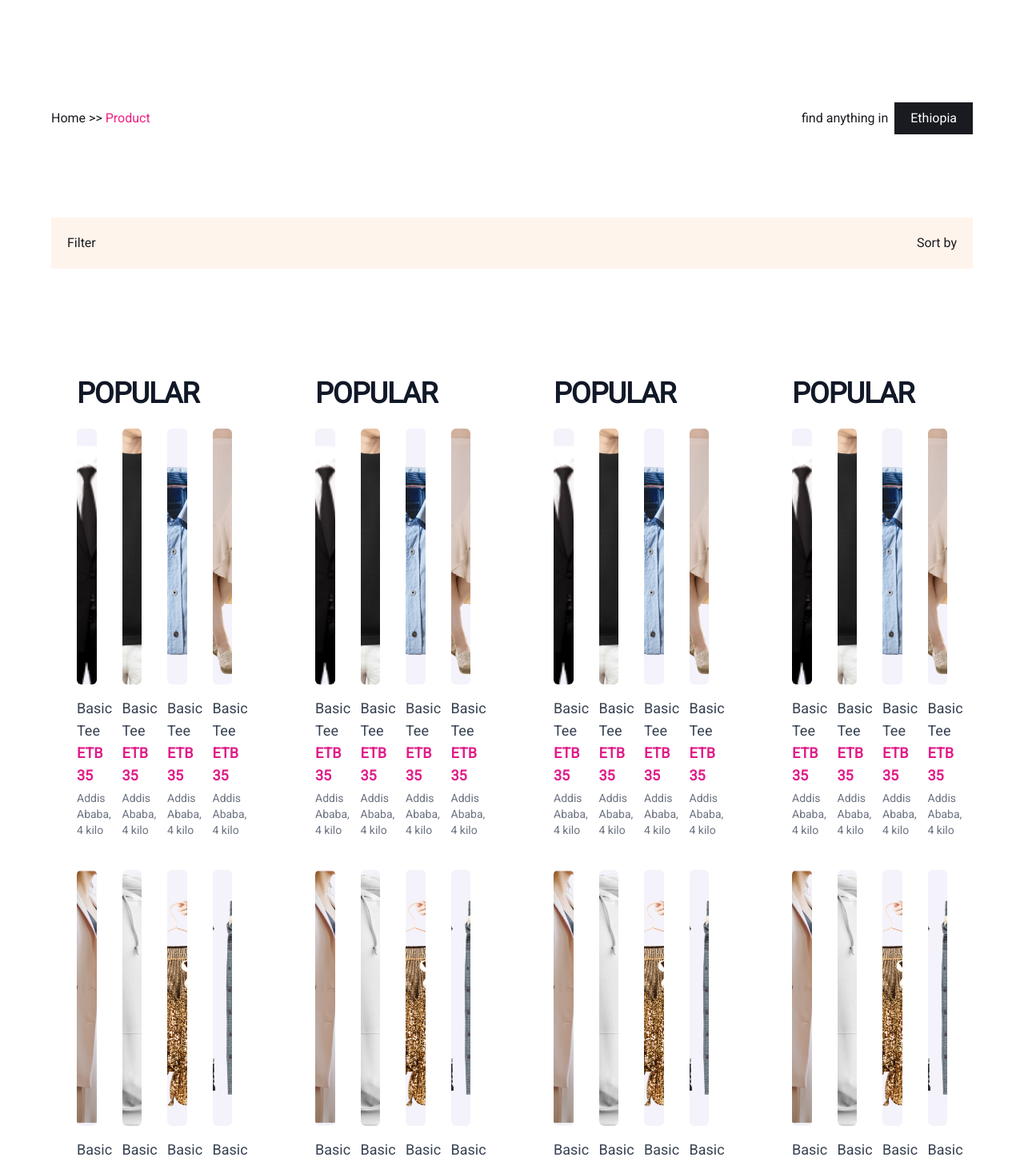
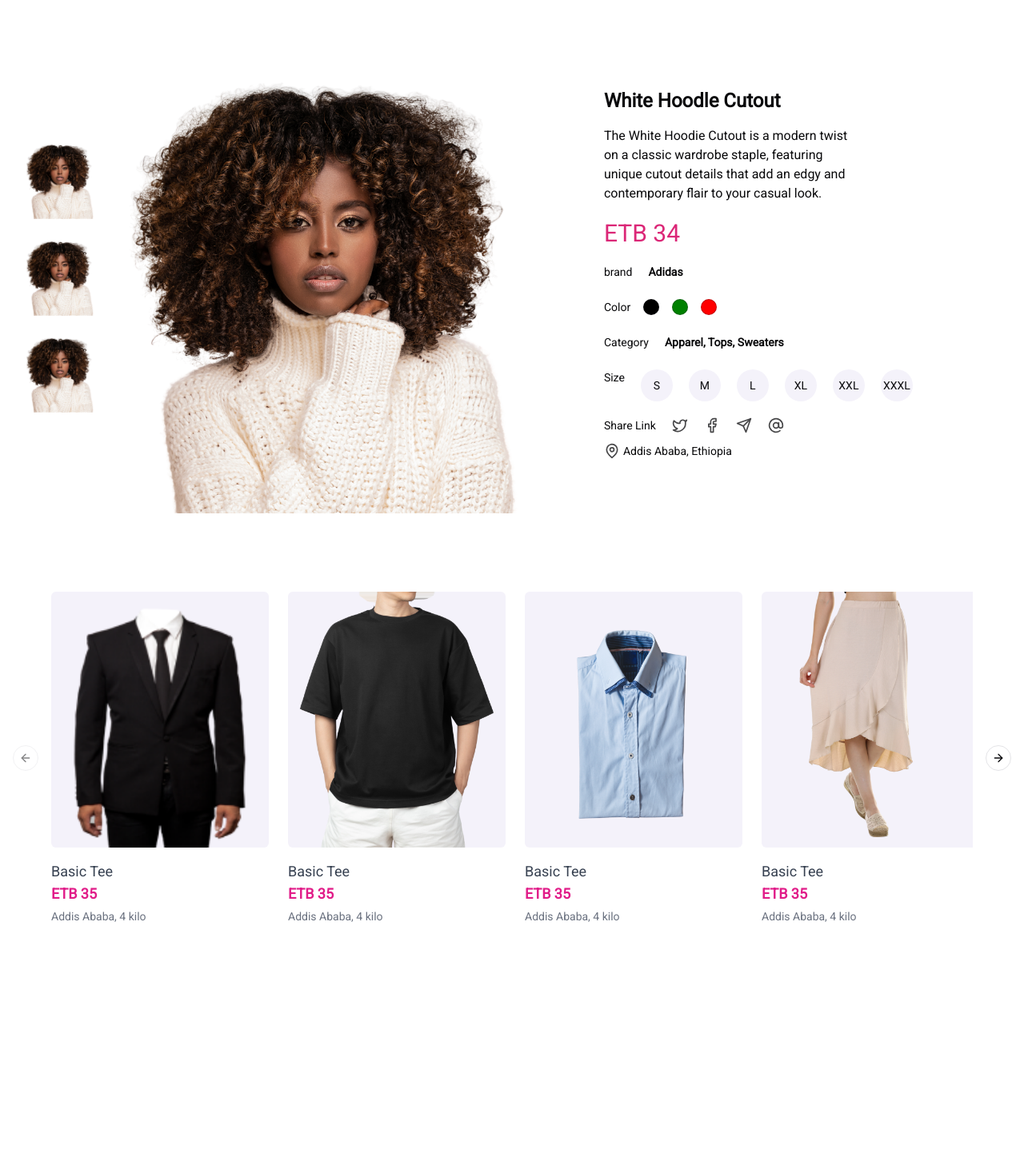
Before and after one commit to duressa-feyissa/StyleHub, a Next.js app in the folder web/: page /product in a window 1280 px wide. Shown: the top 1457 px of the page at 80% size. After the commit the page ends 1252 px from the top, so only its background shows below. Built offline with nearby package versions, Linux system fonts and the light colour scheme.

Commit message:
feat: Complete Single Product Layout

```diff
--- a/web/app/product/page.tsx
+++ b/web/app/product/page.tsx
@@ -1,83 +1,124 @@
-import React from "react";
+import {
+  Carousel,
+  CarouselContent,
+  CarouselItem,
+  CarouselNext,
+  CarouselPrevious,
+} from "@/components/ui/carousel";
 import Image from "next/image";
-import Product from "../../components/landing/Product";
+import image from "../../public/hero/Image-2.png";
+import ProductCard from "../../components/landing/ProductCard";
+import { AtSign, Facebook, MapPin, SendIcon, Twitter } from "lucide-react";
 
-const page = () => {
+const product = {
+  id: 1,
+  name: "Basic Tee",
+  href: "#",
+  imageSrc: "/products/5.png",
+  imageAlt: "Front of men's Basic Tee in black.",
+  price: "35",
+  location: "Addis Ababa, 4 kilo",
+};
+
+export default function Page() {
   return (
-    <div className="flex flex-col p-16 text-black gap-10">
-      <div className="flex justify-between items-center py-16">
-        <div>
-          <p className="font-Poppins">
-            Home {">>"} <span className="text-[#EE1E80]">Product</span>
-          </p>
+    <div className="w-full flex flex-col items-center justify-center gap-y-24 pt-10 lg:container">
+      <div className="flex justify-center items-center gap-x-24">
+        <div className="flex gap-x-10">
+          <div className="flex flex-col gap-y-4 justify-center items-center">
+            <Image src={image} alt="image" width={233} height={233} />
+            <Image src={image} alt="image" width={233} height={233} />
+            <Image src={image} alt="image" width={233} height={233} />
+          </div>
+          <Image src={image} alt="image" width={500} height={500} />
         </div>
-        <div className="flex items-center justify-center gap-2 ">
-          <p>find anything in </p>
-          <div className="bg-black text-white px-5 py-2">
-            <p>Ethiopia</p>
+        <div className="flex flex-col items-start justify-start gap-y-5 w-1/2">
+          <div className="flex flex-col justify-start items-start gap-y-4 pr-44">
+            <p className="text-2xl font-semibold">White Hoodle Cutout</p>
+            <p className="text-md text-Outline">
+              The White Hoodie Cutout is a modern twist on a classic wardrobe
+              staple, featuring unique cutout details that add an edgy and
+              contemporary flair to your casual look.
+            </p>
+          </div>
+          <div>
+            <p className="text-3xl text-pink-600">ETB 34</p>
+          </div>
+          <div className="flex flex-col gap-y-6 text-sm">
+            <div className="flex gap-x-5">
+              <p>brand</p>
+              <p className="font-semibold">Adidas</p>
+            </div>
+            <div className="flex gap-x-4">
+              <p>Color</p>
+              {["black", "green", "red"].map((color) => (
+                <div
+                  key={color}
+                  className={`w-5 h-5 rounded-full border border-opacity-25 border-onSurface`}
+                  style={{ backgroundColor: color }}
+                ></div>
+              ))}
+            </div>
+            <div className="flex gap-x-5">
+              <p>Category</p>
+              <p className="font-semibold">Apparel, Tops, Sweaters</p>
+            </div>
+            <div className="flex gap-x-5">
+              <p>Size</p>
+              <div className="flex gap-x-5 items-center w-full">
+                {["S", "M", "L", "XL", "XXL", "XXXL"].map((size) => (
+                  <div
+                    key={size}
+                    className="bg-surfaceContainerLow w-10 h-10 flex justify-center items-center rounded-full"
+                  >
+                    <p>{size}</p>
+                  </div>
+                ))}
+              </div>
+            </div>
+          </div>
+          <div className="flex flex-col gap-y-3 text-sm">
+            <div className="flex justify-center items-center gap-x-5">
+              <p>Share Link</p>
+              <div className="flex gap-x-5">
+                {[
+                  { social: "Twitter", icon: Twitter },
+                  { social: "Facebook", icon: Facebook },
+                  { social: "Telegram", icon: SendIcon },
+                  { social: "Mail", icon: AtSign },
+                ].map(({ social, icon: IconComponent }) => (
+                  <button
+                    key={social}
+                    className="flex justify-center items-center rounded-full"
+                  >
+                    <IconComponent className="opacity-75 w-5 h-5" />
+                  </button>
+                ))}
+              </div>
+            </div>
+            <div className="flex gap-x-1 justify-start items-center">
+              <MapPin className="w-5 h-5 opacity-75" />
+              <p>Addis Ababa, Ethiopia</p>
+            </div>
           </div>
         </div>
       </div>
-      <div className="flex justify-between items-center p-5 bg-[#FFF4EC]">
-        <p>Filter</p>
-        <p>Sort by</p>
-      </div>
-      <div className="grid grid-cols-4 grid-rows-3 gap-10 mb-8">
-        <Product
-          Name="Elegant Beige Blazar For Women"
-          Price={128}
-          image="/images/Elegant.png"
-        />
-        <Product
-          Name="Men Fashion Clothing Set"
-          Price={248}
-          image="/images/Men.png"
-        />
-        <Product
-          Name="Yellow Summer Dress"
-          Price={61}
-          image="/images/Yellow.png"
-        />
-        <Product
-          Name="White Hoodle Cutout"
-          Price={64}
-          image="/images/White.png"
-        />
-        <Product
-          Name="Women Dress Shoes"
-          Price={44}
-          image="/images/Women.png"
-        />
-        <Product
-          Name="Stylish Bespoke Jacket"
-          Price={44}
-          image="/images/Stylish.png"
-        />
-        <Product Name="Black T-Shirt" Price={34} image="/images/Black.png" />
-        <Product
-          Name="Gold glittery sequin party top"
-          Price={74}
-          image="/images/Gold.png"
-        />
-        <Product
-          Name="White Pullover Cutout"
-          Price={64}
-          image="/images/Pullover.png"
-        />
-        <Product
-          Name="Style Dress for Girls"
-          Price={140}
-          image="/images/Style.png"
-        />
-        <Product
-          Name="Men's Classic Blue Folded Cotton Shirt"
-          Price={56}
-          image="/images/Classic.png"
-        />
-        <Product Name="Women Dress" Price={49} image="/images/Dress.png" />
+      <div className="w-full pb-24 lg:container">
+        <Carousel>
+          <CarouselContent className="w-full gap-x-2">
+            {[1, 2, 3, 4, 5, 6, 7, 8].map((index) => (
+              <CarouselItem key={index} className="md:basis-1/2 lg:basis-1/4">
+                <ProductCard
+                  {...product}
+                  imageSrc={`/products/${index + 4}.png`}
+                />
+              </CarouselItem>
+            ))}
+          </CarouselContent>
+          <CarouselPrevious />
+          <CarouselNext />
+        </Carousel>
       </div>
     </div>
   );
-};
-
-export default page;
+}
--- /dev/null
+++ b/web/components/ui/carousel.tsx
@@ -0,0 +1,262 @@
+"use client"
+
+import * as React from "react"
+import useEmblaCarousel, {
+  type UseEmblaCarouselType,
+} from "embla-carousel-react"
+import { ArrowLeft, ArrowRight } from "lucide-react"
+
+import { cn } from "@/lib/utils"
+import { Button } from "@/components/ui/button"
+
+type CarouselApi = UseEmblaCarouselType[1]
+type UseCarouselParameters = Parameters<typeof useEmblaCarousel>
+type CarouselOptions = UseCarouselParameters[0]
+type CarouselPlugin = UseCarouselParameters[1]
+
+type CarouselProps = {
+  opts?: CarouselOptions
+  plugins?: CarouselPlugin
+  orientation?: "horizontal" | "vertical"
+  setApi?: (api: CarouselApi) => void
+}
+
+type CarouselContextProps = {
+  carouselRef: ReturnType<typeof useEmblaCarousel>[0]
+  api: ReturnType<typeof useEmblaCarousel>[1]
+  scrollPrev: () => void
+  scrollNext: () => void
+  canScrollPrev: boolean
+  canScrollNext: boolean
+} & CarouselProps
+
+const CarouselContext = React.createContext<CarouselContextProps | null>(null)
+
+function useCarousel() {
+  const context = React.useContext(CarouselContext)
+
+  if (!context) {
+    throw new Error("useCarousel must be used within a <Carousel />")
+  }
+
+  return context
+}
+
+const Carousel = React.forwardRef<
+  HTMLDivElement,
+  React.HTMLAttributes<HTMLDivElement> & CarouselProps
+>(
+  (
+    {
+      orientation = "horizontal",
+      opts,
+      setApi,
+      plugins,
+      className,
+      children,
+      ...props
+    },
+    ref
+  ) => {
+    const [carouselRef, api] = useEmblaCarousel(
+      {
+        ...opts,
+        axis: orientation === "horizontal" ? "x" : "y",
+      },
+      plugins
+    )
+    const [canScrollPrev, setCanScrollPrev] = React.useState(false)
+    const [canScrollNext, setCanScrollNext] = React.useState(false)
+
+    const onSelect = React.useCallback((api: CarouselApi) => {
+      if (!api) {
+        return
+      }
+
+      setCanScrollPrev(api.canScrollPrev())
+      setCanScrollNext(api.canScrollNext())
+    }, [])
+
+    const scrollPrev = React.useCallback(() => {
+      api?.scrollPrev()
+    }, [api])
+
+    const scrollNext = React.useCallback(() => {
+      api?.scrollNext()
+    }, [api])
+
+    const handleKeyDown = React.useCallback(
+      (event: React.KeyboardEvent<HTMLDivElement>) => {
+        if (event.key === "ArrowLeft") {
+          event.preventDefault()
+          scrollPrev()
+        } else if (event.key === "ArrowRight") {
+          event.preventDefault()
+          scrollNext()
+        }
+      },
+      [scrollPrev, scrollNext]
+    )
+
+    React.useEffect(() => {
+      if (!api || !setApi) {
+        return
+      }
+
+      setApi(api)
+    }, [api, setApi])
+
+    React.useEffect(() => {
+      if (!api) {
+        return
+      }
+
+      onSelect(api)
+      api.on("reInit", onSelect)
+      api.on("select", onSelect)
+
+      return () => {
+        api?.off("select", onSelect)
+      }
+    }, [api, onSelect])
+
+    return (
+      <CarouselContext.Provider
+        value={{
+          carouselRef,
+          api: api,
+          opts,
+          orientation:
+            orientation || (opts?.axis === "y" ? "vertical" : "horizontal"),
+          scrollPrev,
+          scrollNext,
+          canScrollPrev,
+          canScrollNext,
+        }}
+      >
+        <div
+          ref={ref}
+          onKeyDownCapture={handleKeyDown}
+          className={cn("relative", className)}
+          role="region"
+          aria-roledescription="carousel"
+          {...props}
+        >
+          {children}
+        </div>
+      </CarouselContext.Provider>
+    )
+  }
+)
+Carousel.displayName = "Carousel"
+
+const CarouselContent = React.forwardRef<
+  HTMLDivElement,
+  React.HTMLAttributes<HTMLDivElement>
+>(({ className, ...props }, ref) => {
+  const { carouselRef, orientation } = useCarousel()
+
+  return (
+    <div ref={carouselRef} className="overflow-hidden">
+      <div
+        ref={ref}
+        className={cn(
+          "flex",
+          orientation === "horizontal" ? "-ml-4" : "-mt-4 flex-col",
+          className
+        )}
+        {...props}
+      />
+    </div>
+  )
+})
+CarouselContent.displayName = "CarouselContent"
+
+const CarouselItem = React.forwardRef<
+  HTMLDivElement,
+  React.HTMLAttributes<HTMLDivElement>
+>(({ className, ...props }, ref) => {
+  const { orientation } = useCarousel()
+
+  return (
+    <div
+      ref={ref}
+      role="group"
+      aria-roledescription="slide"
+      className={cn(
+        "min-w-0 shrink-0 grow-0 basis-full",
+        orientation === "horizontal" ? "pl-4" : "pt-4",
+        className
+      )}
+      {...props}
+    />
+  )
+})
+CarouselItem.displayName = "CarouselItem"
+
+const CarouselPrevious = React.forwardRef<
+  HTMLButtonElement,
+  React.ComponentProps<typeof Button>
+>(({ className, variant = "outline", size = "icon", ...props }, ref) => {
+  const { orientation, scrollPrev, canScrollPrev } = useCarousel()
+
+  return (
+    <Button
+      ref={ref}
+      variant={variant}
+      size={size}
+      className={cn(
+        "absolute  h-8 w-8 rounded-full",
+        orientation === "horizontal"
+          ? "-left-12 top-1/2 -translate-y-1/2"
+          : "-top-12 left-1/2 -translate-x-1/2 rotate-90",
+        className
+      )}
+      disabled={!canScrollPrev}
+      onClick={scrollPrev}
+      {...props}
+    >
+      <ArrowLeft className="h-4 w-4" />
+      <span className="sr-only">Previous slide</span>
+    </Button>
+  )
+})
+CarouselPrevious.displayName = "CarouselPrevious"
+
+const CarouselNext = React.forwardRef<
+  HTMLButtonElement,
+  React.ComponentProps<typeof Button>
+>(({ className, variant = "outline", size = "icon", ...props }, ref) => {
+  const { orientation, scrollNext, canScrollNext } = useCarousel()
+
+  return (
+    <Button
+      ref={ref}
+      variant={variant}
+      size={size}
+      className={cn(
+        "absolute h-8 w-8 rounded-full",
+        orientation === "horizontal"
+          ? "-right-12 top-1/2 -translate-y-1/2"
+          : "-bottom-12 left-1/2 -translate-x-1/2 rotate-90",
+        className
+      )}
+      disabled={!canScrollNext}
+      onClick={scrollNext}
+      {...props}
+    >
+      <ArrowRight className="h-4 w-4" />
+      <span className="sr-only">Next slide</span>
+    </Button>
+  )
+})
+CarouselNext.displayName = "CarouselNext"
+
+export {
+  type CarouselApi,
+  Carousel,
+  CarouselContent,
+  CarouselItem,
+  CarouselPrevious,
+  CarouselNext,
+}
--- a/web/package.json
+++ b/web/package.json
@@ -34,6 +34,7 @@
     "class-variance-authority": "^0.7.0",
     "clsx": "^2.1.0",
     "cmdk": "^1.0.0",
+    "embla-carousel-react": "^8.0.2",
     "input-otp": "^1.2.4",
     "lucide-react": "^0.368.0",
     "next": "14.1.4",
```
Also changed, not shown: 1 other file (tests, documents, lock files or other folders).
